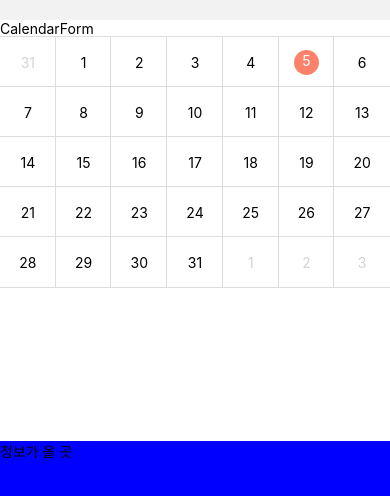
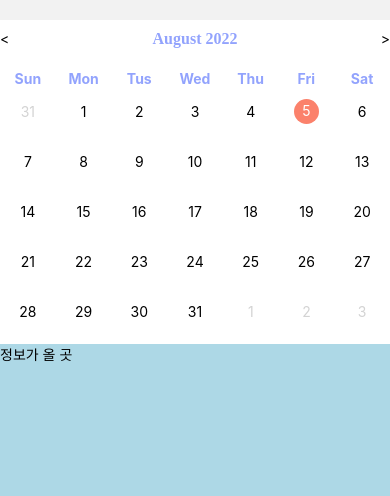
Before and after one commit to Jeong-WonSeok/Salus, a React Native app in the folder Mobile/: screen /Calendar in a window 390 px wide. Shown: the top 496 px of the page. Built offline with nearby package versions, Linux system fonts and the light colour scheme.

Commit message:
SY-feature: Mobile Calendar 제작

```diff
--- a/Mobile/components/Calendar/CalendarForm.js
+++ b/Mobile/components/Calendar/CalendarForm.js
@@ -1,5 +1,6 @@
 import { useState, useEffect } from "react";
 import { StyleSheet, View, Text } from "react-native";
+import CalendarHeader from "./Components/CalendarHeader";
 import Day from "./Components/Day";
 import buildCalendar from "./function/bulid";
 
@@ -12,8 +13,16 @@ const CalendarForm = ({ value, onChange }) => {
 
   return (
     <View style={styles.page}>
-      <Text>CalendarForm</Text>
       <View style={styles.calendar}>
+        <CalendarHeader value={value} setValue={onChange} />
+        <View style={styles.dayNames}>
+          {["Sun", "Mon", "Tus", "Wed", "Thu", "Fri", "Sat"].map((d, i) => (
+            <Text style={styles.dayName} key={i}>
+              {d}
+            </Text>
+          ))}
+        </View>
+
         {calendar.map((week, w) => (
           <View style={styles.weeks} key={"week" + w}>
             {week.map((day, d) => (
@@ -39,12 +48,12 @@ const styles = StyleSheet.create({
     width: "100%",
   },
   calendar: {
-    flex: 1,
     width: "100%",
+    marginBottom: "5%",
   },
   info: {
     flex: 1,
-    backgroundColor: "blue",
+    backgroundColor: "lightblue",
     color: "white",
     width: "100%",
   },
@@ -53,6 +62,21 @@ const styles = StyleSheet.create({
     flexDirection: "row",
     padding: 0,
   },
+  dayNames: {
+    flexDirection: "row",
+    flexWrap: "wrap",
+    width: "100%",
+    alignItems: "center",
+    textAlign: "center",
+  },
+  dayName: {
+    flexDirection: "row",
+    backgroundColor: "white",
+    width: "calc(100% / 7)",
+    textAlign: "center",
+    color: "#92a3fd",
+    fontWeight: "bold",
+  },
 });
 
 export default CalendarForm;
--- /dev/null
+++ b/Mobile/components/Calendar/Components/CalendarHeader.js
@@ -0,0 +1,51 @@
+import { StyleSheet, View, Text, TouchableOpacity } from "react-native";
+import React from "react";
+
+const CalendarHeader = ({ value, setValue }) => {
+  function currMonthName() {
+    return value.format("MMMM");
+  }
+
+  function currYear() {
+    return value.format("YYYY");
+  }
+
+  function prevMonth() {
+    return value.clone().subtract(1, "month");
+  }
+
+  function nextMonth() {
+    return value.clone().add(1, "month");
+  }
+  return (
+    <View style={styles.header}>
+      <TouchableOpacity onPress={() => setValue(prevMonth())}>
+        <Text>{"<"}</Text>
+      </TouchableOpacity>
+      <View>
+        {currMonthName()} {currYear()}
+      </View>
+      <TouchableOpacity onPress={() => setValue(nextMonth())}>
+        <Text>{">"}</Text>
+      </TouchableOpacity>
+    </View>
+  );
+};
+
+const styles = StyleSheet.create({
+  header: {
+    width: "100%",
+    backgroundColor: "white",
+    textAlign: "center",
+    color: "#92a3fd",
+    fontWeight: 700,
+    marginTop: "2.5%",
+    marginBottom: "2.5%",
+    height: "10%",
+    flexDirection: "row",
+    justifyContent: "space-between",
+  },
+  button: {},
+});
+
+export default CalendarHeader;
--- a/Mobile/components/Calendar/Components/Day.js
+++ b/Mobile/components/Calendar/Components/Day.js
@@ -31,9 +31,9 @@ const styles = StyleSheet.create({
     marginLeft: 0,
     fontSize: 40,
     width: "calc(100% / 7)",
-    outlineColor: "#dcddde",
-    outlineStyle: "solid",
-    outlineWidth: "1px",
+    // outlineColor: "#dcddde",
+    // outlineStyle: "solid",
+    // outlineWidth: "1px",
     textAlign: "center",
     backgroundColor: "white",
     height: "50px",
--- a/Mobile/navigation/Calendar.js
+++ b/Mobile/navigation/Calendar.js
@@ -10,9 +10,6 @@ const Calendar = () => {
   return (
     <Container alignItems="stretch" mt={20}>
       <CalendarForm value={value} onChange={setValue}></CalendarForm>
-      <ScrollView horizontal pagingEnabled>
-        <Text>임시</Text>
-      </ScrollView>
     </Container>
   );
 };
```
